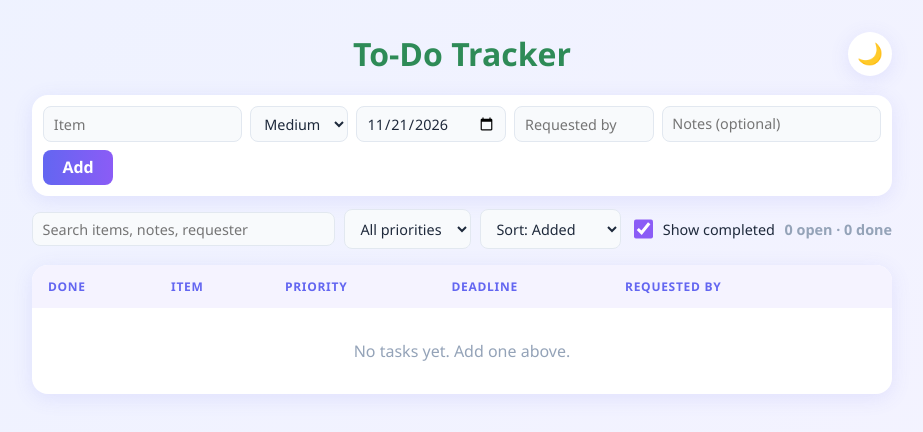
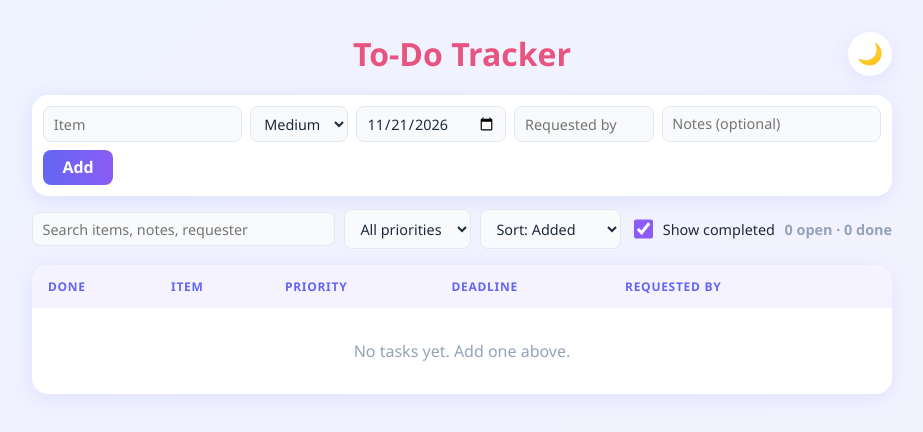
Before and after one commit to jennettymc/todo20261121, a plain HTML site: page index.html in a window 1280 px wide. Shown: the whole page, without its empty margins (178-1101 px from the left). Drawn offline with Linux system fonts and the light colour scheme.

Commit message:
Change heading colour to pink
Co-Authored-By: Claude Sonnet 5.5 <noreply@anthropic.com>

```diff
--- a/index.html
+++ b/index.html
@@ -59,7 +59,7 @@
       margin: 0;
       font-size: 2rem;
       text-align: center;
-      color: #2e8b57; /* green */
+      color: #e75480; /* pink */
     }
     #themeBtn {
       position: absolute; right: 0; top: 50%; transform: translateY(-50%);
```
